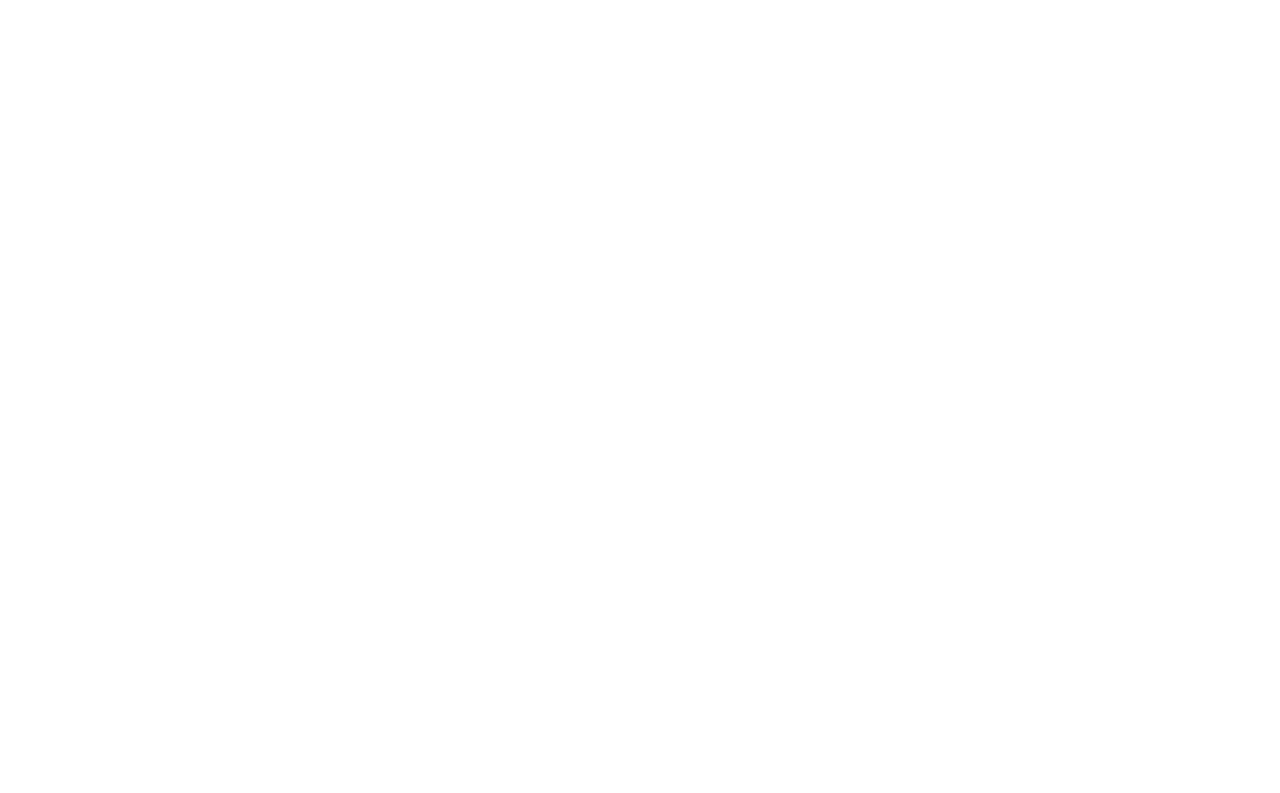
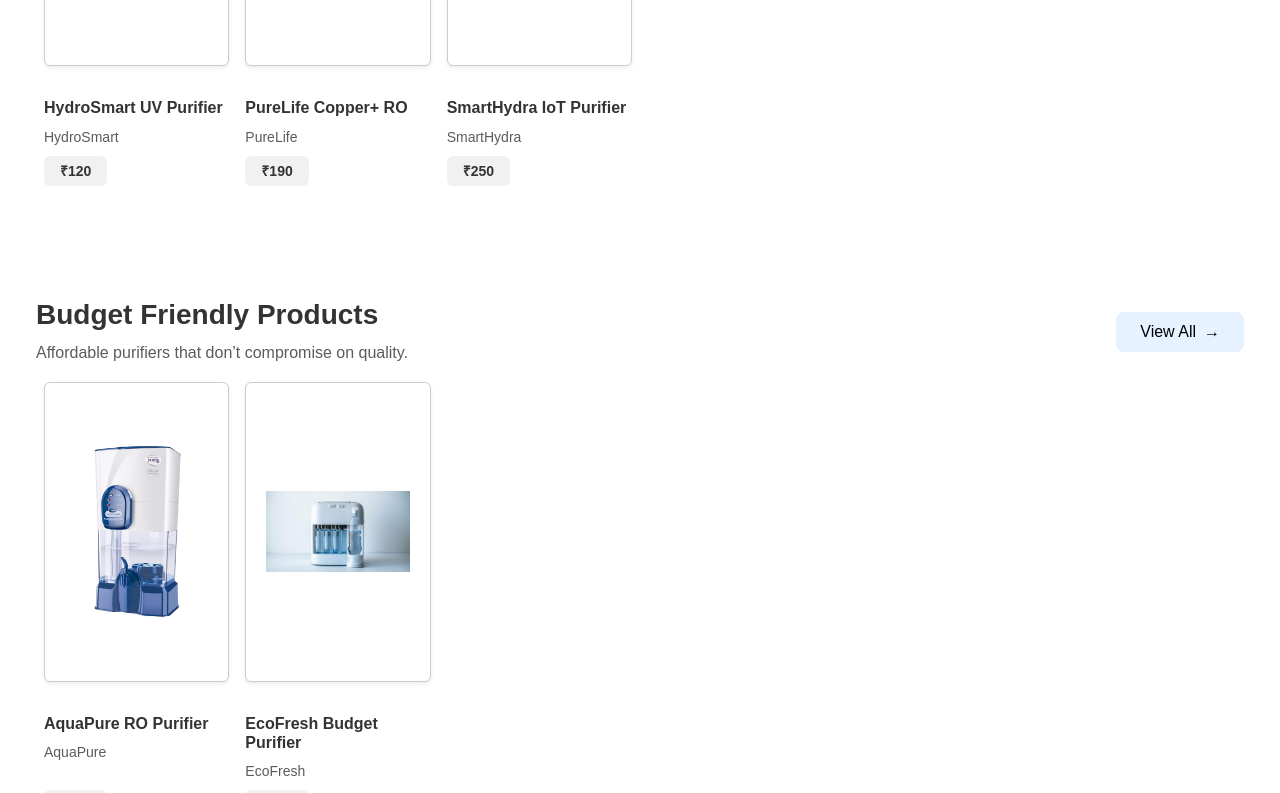
Before and after one commit to sudharshin/WaterPurifier, a React (Vite) app: page / in a window 1280 px wide. Shown: the part 1560-2353 px from the top of the page. Before the commit the page ends 1446 px from the top, so only its background shows below. Built offline with nearby package versions, Linux system fonts and the light colour scheme.

Commit message:
added DemoProducts

```diff
--- /dev/null
+++ b/src/components/DemoProducts.jsx
@@ -0,0 +1,115 @@
+import product1 from "../assets/WaterPurifierImg.jpg";
+import product2 from "../assets/WaterPurifierimg2.jpg";
+import product3 from "../assets/WaterPurifierimg3.jpg";
+import product4 from "../assets/WaterPurifierimg4.jpg";
+import product5 from "../assets/WaterPurifierimg2.jpg";
+
+const demoProducts = [
+  {
+    id: "1",
+    name: "AquaPure RO Purifier",
+    brandName: "AquaPure",
+    buyingPrice: 120,
+    sellingPrice: 150,
+    vendorPrice: 100,
+    quantity: 10,
+    date: "2025-09-01",
+    images: [product1],
+    isTopSelling: true,
+    isFeatured: false,
+    isBudgetFriendly: true,
+    customFields: [
+      { name: "specialization", value: "Multispeciality RO system" },
+      { name: "Capacity", value: "10 L" },
+      { name: "Warranty", value: "6 Years" },
+      { name: "Membrane Type", value: "Copper" },
+      { name: "Power", value: "Rechargeable Battery" },
+    ],
+  },
+  {
+    id: "2",
+    name: "HydroSmart UV Purifier",
+    brandName: "HydroSmart",
+    buyingPrice: 90,
+    sellingPrice: 120,
+    vendorPrice: 80,
+    quantity: 5,
+    date: "2025-09-02",
+    images: [product2],
+    isTopSelling: false,
+    isFeatured: true,
+    isBudgetFriendly: false,
+    customFields: [
+      { name: "specialization", value: "UV-based purifier" },
+      { name: "Capacity", value: "8 L" },
+      { name: "Warranty", value: "4 Years" },
+      { name: "Membrane Type", value: "Carbon" },
+      { name: "Power", value: "Direct Electric" },
+    ],
+  },
+  {
+    id: "3",
+    name: "PureLife Copper+ RO",
+    brandName: "PureLife",
+    buyingPrice: 150,
+    sellingPrice: 190,
+    vendorPrice: 130,
+    quantity: 8,
+    date: "2025-09-03",
+    images: [product3],
+    isTopSelling: true,
+    isFeatured: true,
+    isBudgetFriendly: false,
+    customFields: [
+      { name: "specialization", value: "RO with Copper Infusion" },
+      { name: "Capacity", value: "12 L" },
+      { name: "Warranty", value: "5 Years" },
+      { name: "Membrane Type", value: "RO + Copper" },
+      { name: "Power", value: "Electric with Battery Backup" },
+    ],
+  },
+  {
+    id: "4",
+    name: "EcoFresh Budget Purifier",
+    brandName: "EcoFresh",
+    buyingPrice: 70,
+    sellingPrice: 100,
+    vendorPrice: 60,
+    quantity: 15,
+    date: "2025-09-04",
+    images: [product4],
+    isTopSelling: false,
+    isFeatured: false,
+    isBudgetFriendly: true,
+    customFields: [
+      { name: "specialization", value: "Affordable RO + UV system" },
+      { name: "Capacity", value: "7 L" },
+      { name: "Warranty", value: "3 Years" },
+      { name: "Membrane Type", value: "RO" },
+      { name: "Power", value: "Direct Electric" },
+    ],
+  },
+  {
+    id: "5",
+    name: "SmartHydra IoT Purifier",
+    brandName: "SmartHydra",
+    buyingPrice: 200,
+    sellingPrice: 250,
+    vendorPrice: 170,
+    quantity: 6,
+    date: "2025-09-05",
+    images: [product5],
+    isTopSelling: true,
+    isFeatured: true,
+    isBudgetFriendly: false,
+    customFields: [
+      { name: "specialization", value: "IoT-enabled smart purifier" },
+      { name: "Capacity", value: "15 L" },
+      { name: "Warranty", value: "7 Years" },
+      { name: "Membrane Type", value: "Hybrid RO + UV" },
+      { name: "Power", value: "Wi-Fi enabled, Electric" },
+    ],
+  },
+];
+
+export default demoProducts;
--- a/src/components/ProductSection.jsx
+++ b/src/components/ProductSection.jsx
@@ -1,12 +1,23 @@
 import React, { useEffect, useState } from "react";
 import ProductListing from "./ProductListing";
-
+import demoProducts from "./DemoProducts";
 const ProductSection = () => {
   const [products, setProducts] = useState([]);
 
-  useEffect(() => {
+  /*useEffect(() => {
     const stored = JSON.parse(localStorage.getItem("products")) || [];
     setProducts(stored);
+  }, []);*/
+
+   useEffect(() => {
+    const stored = JSON.parse(localStorage.getItem("products"));
+    if (!stored || stored.length === 0) {
+      console.log("demo products");
+      localStorage.setItem("products", JSON.stringify(demoProducts));
+      setProducts(demoProducts);
+    } else {
+      setProducts(stored);
+    }
   }, []);
 
   const topSelling = products.filter((p) => p.isTopSelling);
```
